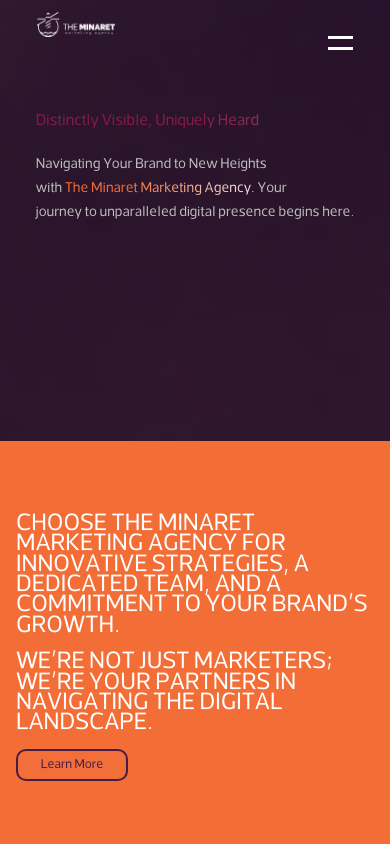
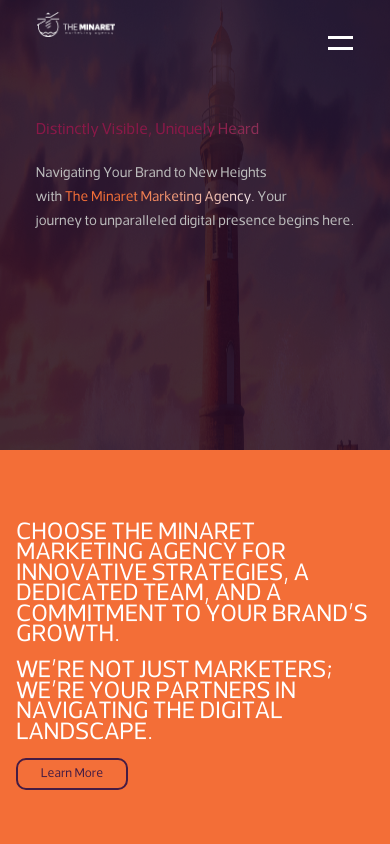
Before and after one commit to saifrafathassan/Minaret, a React (Vite) app: page /Home in a window 390 px wide. Shown: the top 844 px of the page. Built offline with nearby package versions, Linux system fonts and the light colour scheme.

Commit message:
Cahnge the position of the NavBar , edit the Hero section top padding

```diff
--- a/src/App.css
+++ b/src/App.css
@@ -26,6 +26,7 @@
   background-size: contain;
   background-repeat: repeat-y;
   overflow-x: hidden;
+
 }
 
 
@@ -120,9 +121,9 @@
 }
 @media (max-width: 480px){
   body{
-    background-color: transparent;
-    /* background-size: cover;
-    background-repeat: no-repeat;
-    background-position: top center; */
+
+    background-size: 100vw 60vh;
+
+    background-position:  top;
   }
 }
--- a/src/Components/Homecomp/Hero/Hero.css
+++ b/src/Components/Homecomp/Hero/Hero.css
@@ -1,4 +1,5 @@
 .Hero_Container {
+    margin-top: 5rem;
     display: flex;
     flex-direction: row;
     justify-content: space-between;
--- a/src/Components/NavBar/Navbar.css
+++ b/src/Components/NavBar/Navbar.css
@@ -1,12 +1,15 @@
 .Nav-Container {
     display: flex;
     align-items: center;
+    justify-content: space-between;
     background: rgb(221, 233, 221, 0.0);
     max-width: 1920px;
-    position: relative;
-    justify-content: space-between;
+    position: absolute; /* Make the container absolute */
+    top: 0; /* Position it at the top of its containing element */
+    left: 0; /* Position it at the left of its containing element */
+    width: 100%; /* Ensure it spans the full width of the screen */
+    z-index: 10; /* Ensure it's above other elements if necessary */
 }
-
 .nav-logo {
     height: 5.592105263dvh;
     width: 8.4375vw;
--- a/src/Pages/ContactPage/Sec2.jsx
+++ b/src/Pages/ContactPage/Sec2.jsx
@@ -32,7 +32,20 @@
 
                     </div>
                     <div className="sec2-right  ">
-                        <img src={image} alt="" />
+                    <iframe
+                            src="https://www.google.com/maps/embed?pb=!1m18!1m12!1m3!1d3519.4327639249877!2d30.7552204!3d28.1028404!2m3!1f0!2f0!3f0!3m2!1i1024!2i768!4f13.1!3m3!1m2!1s0x145b2551f1aedb95%3A0x2e2167212752034e!2sThe%20Minaret%20Agency!5e0!3m2!1sen!2seg!4v1724089847954!5m2!1sen!2seg"
+
+                            style={{
+                                border: 0,
+                                width: '100%',
+                                height: '100%',
+                                borderRadius: '10px',  // Example of rounded corners
+                                boxShadow: '0 4px 8px rgba(0, 0, 0, 0.2)' // Example of shadow
+                            }}
+                            allowFullScreen=""
+                            loading="lazy"
+                            referrerPolicy="no-referrer-when-downgrade"
+                        ></iframe>
                     </div>
                 </div>
 
```
